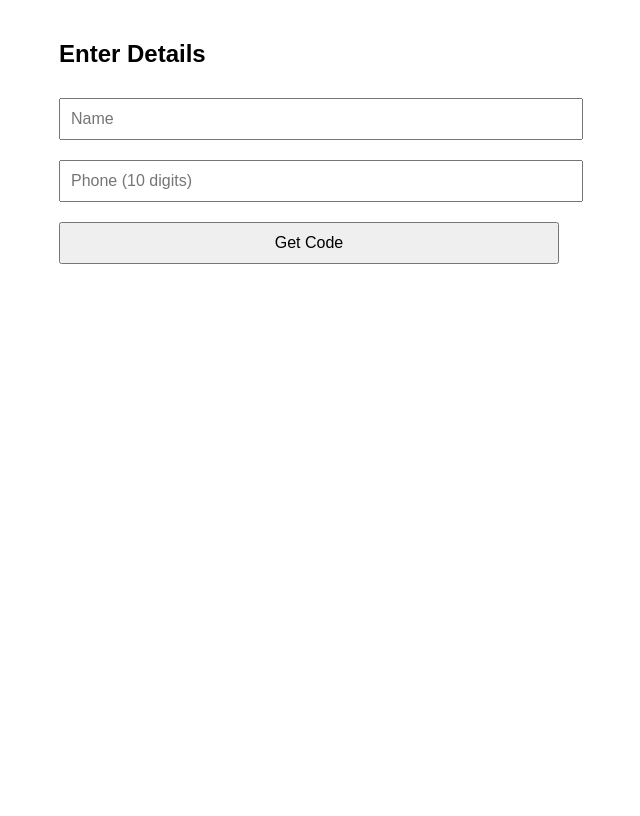
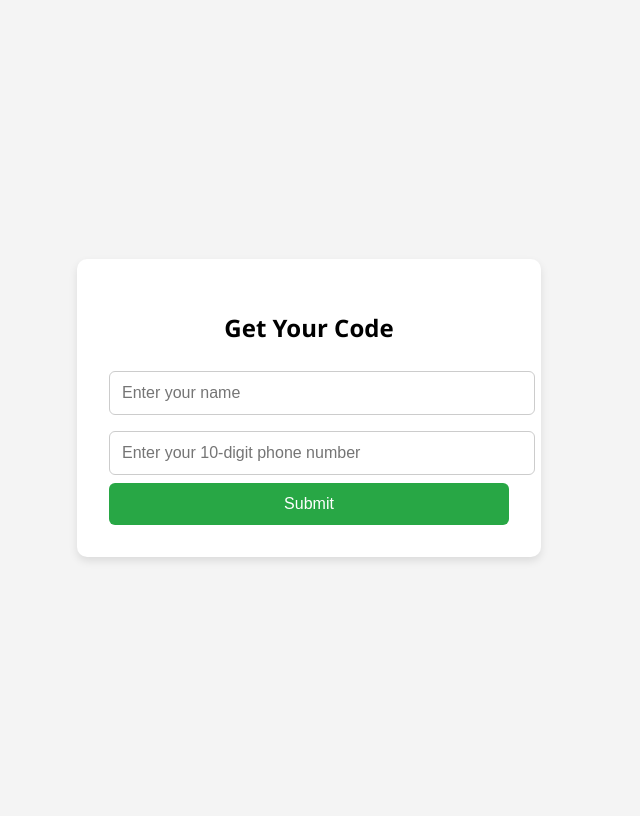
Before and after one commit to notsogambhir/qr-scan-to-code, a Flask app: page / in a window 1280 px wide. Shown: the whole page, without its empty margins (331-971 px from the left). Before the commit the page ends 264 px from the top, so only its background shows below. Run offline with Flask 3, Linux system fonts and the light colour scheme; some libraries are stand-ins or nearby versions.

Commit message:
Update form.html

```diff
--- a/templates/form.html
+++ b/templates/form.html
@@ -1,28 +1,76 @@
-<!doctype html>
+<!DOCTYPE html>
 <html lang="en">
 <head>
     <meta charset="UTF-8">
-  <meta name="viewport" content="width=device-width, initial-scale=1">
-  <title>QR Code to Code</title>
+    <meta name="viewport" content="width=device-width, initial-scale=1.0">
+    <title>Get Your Code</title>
     <style>
-    body { font-family: sans-serif; max-width: 500px; margin: auto; padding: 20px; }
-    input, button { width: 100%; padding: 10px; margin: 10px 0; font-size: 1rem; }
-    .code-box { font-size: 2rem; background: #f0f0f0; padding: 10px; text-align: center; }
+        body {
+            font-family: 'Segoe UI', sans-serif;
+            background: #f4f4f4;
+            display: flex;
+            justify-content: center;
+            align-items: center;
+            height: 100vh;
+        }
+        .container {
+            background: white;
+            padding: 2em;
+            border-radius: 10px;
+            max-width: 400px;
+            width: 90%;
+            box-shadow: 0 4px 8px rgba(0,0,0,0.1);
+            text-align: center;
+        }
+        input {
+            width: 100%;
+            padding: 12px;
+            margin: 0.5em 0;
+            border: 1px solid #ccc;
+            border-radius: 6px;
+            font-size: 1em;
+        }
+        button {
+            background-color: #28a745;
+            color: white;
+            padding: 12px;
+            border: none;
+            width: 100%;
+            border-radius: 6px;
+            font-size: 1em;
+            cursor: pointer;
+        }
+        button:hover {
+            background-color: #218838;
+        }
+        .code-output {
+            margin-top: 20px;
+            font-weight: bold;
+            font-size: 1.2em;
+        }
+        .error {
+            color: red;
+            font-size: 0.9em;
+            margin-top: 0.5em;
+        }
     </style>
 </head>
 <body>
-  <h2>Enter Details</h2>
-  <form method="POST">
-    <input type="text" name="name" placeholder="Name" value="{{ name or '' }}" required>
-    <input type="tel" name="phone" placeholder="Phone (10 digits)" value="{{ phone or '' }}" pattern="\d{10}" required>
-    <button type="submit">Get Code</button>
+    <div class="container">
+        <h2>Get Your Code</h2>
+        <form method="post">
+            <input type="text" name="name" placeholder="Enter your name" value="{{ name }}" required>
+            <input type="text" name="phone" placeholder="Enter your 10-digit phone number" value="{{ phone }}" required>
+            <button type="submit">Submit</button>
         </form>
-  {% if message %}
-    <p style="color:red">{{ message }}</p>
+
+        {% if error %}
+            <div class="error">{{ error }}</div>
         {% endif %}
+
         {% if code %}
-    <p>Your Code:</p>
-    <div class="code-box">{{ code }}</div>
+            <div class="code-output">Your Code: <strong>{{ code }}</strong></div>
         {% endif %}
+    </div>
 </body>
 </html>
```
Lines whose indentation alone changed are shown as unchanged.
